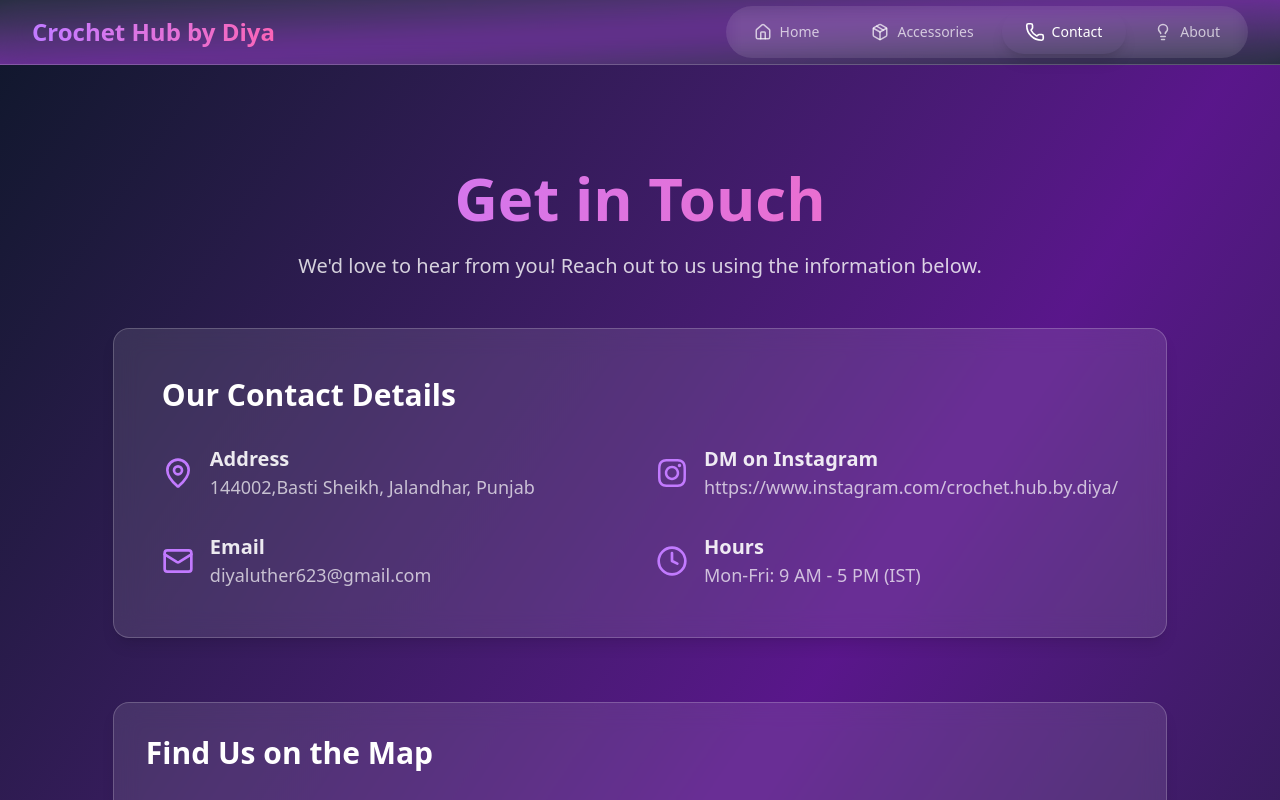
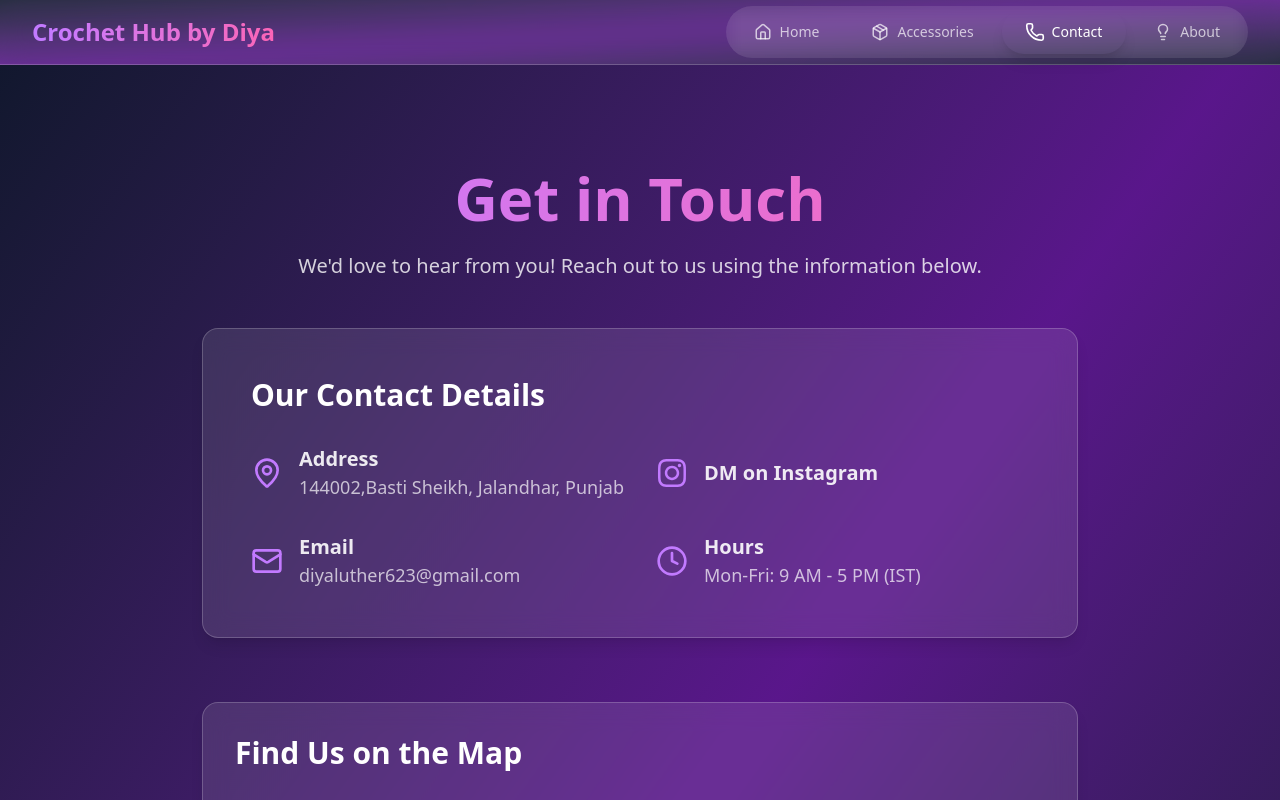
Before and after one commit to 98991536151948827743/98987715511511484677, a React (Vite) app: page /contact in a window 1280 px wide. Shown: the top 800 px of the page. Built offline with nearby package versions, Linux system fonts and the light colour scheme.

Commit message:
Update all changes

```diff
--- a/src/pages/ContactPage.jsx
+++ b/src/pages/ContactPage.jsx
@@ -5,7 +5,7 @@ import { FaInstagram } from 'react-icons/fa';
 export default function ContactPage() {
   const contactInfo = [
     { icon: MapPin, label: 'Address', value: '144002,Basti Sheikh, Jalandhar, Punjab' },
-    { icon: FaInstagram, label: 'DM on Instagram', value: 'https://www.instagram.com/crochet.hub.by.diya/' },
+    { icon: FaInstagram, label: 'DM on Instagram', value:' ' },
     { icon: Mail, label: 'Email', value: 'diyaluther623@gmail.com' },
     { icon: Clock, label: 'Hours', value: 'Mon-Fri: 9 AM - 5 PM (IST)' },
   ];
```
